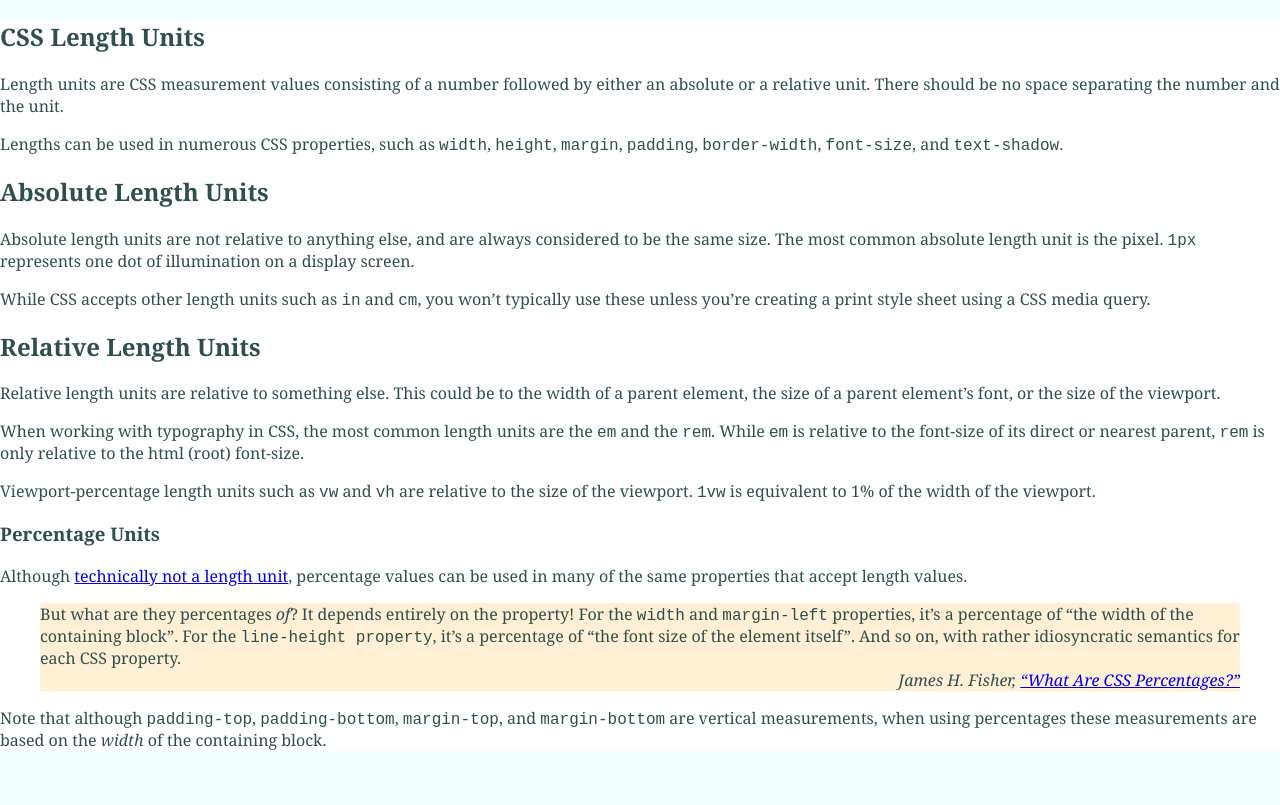
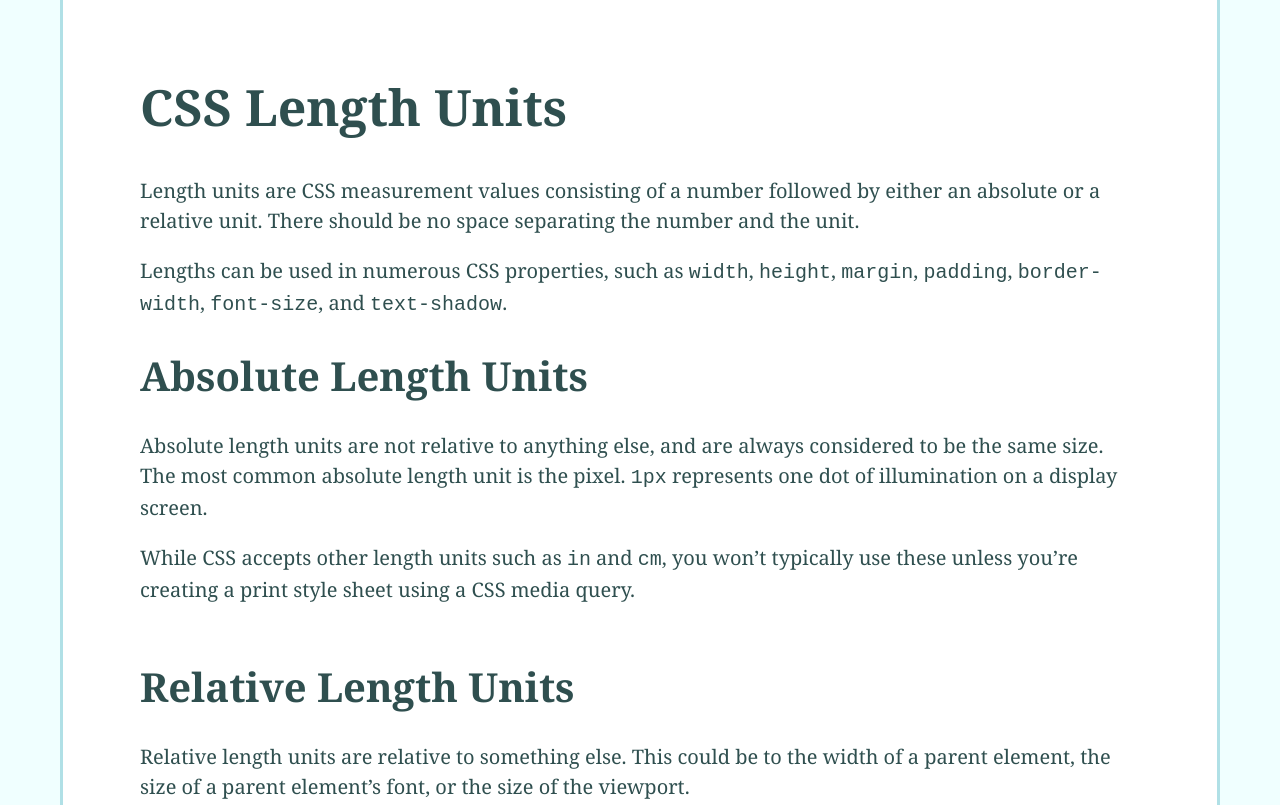
Before and after one commit to blairsh21/Treehouse-Practices, a plain HTML site: page CSS-Length-Units/index.html in a window 1280 px wide. Shown: the top 805 px of the page. Drawn offline with Linux system fonts and the light colour scheme.

Commit message:
Completed the project/practice

```diff
--- a/CSS-Length-Units/style.css
+++ b/CSS-Length-Units/style.css
@@ -1,6 +1,7 @@
 html {
     /* 1. set the root font size to 1.25 times its original size.
         use a relative font measurement to accomplish this. */
+    font-size: 1.25em;
 }
 
 body {
@@ -11,6 +12,7 @@ body {
     font-family: Georgia, 'Times New Roman', Times, serif;
     /* 2. set the line height to 1.5 times (or 150%) of the height of
           the body text. use a relative measurement to accomplish this. */
+    line-height: 1.5;
 }
 
 main {
@@ -27,24 +29,35 @@ main {
             - 6% on the left and right
             - 9% on the bottom
           - apply a 3px powderblue border to the left and right sides */
+    width: 80%;
+    max-width: 1000px;
+    min-height: 100vh;
+    margin: 0 auto;
+    padding: 3% 6% 9%;
+    border-left: 3px solid powderblue;
+    border-right: 3px solid powderblue;
 }
 
 section {
     /* 4. apply margin to the bottom of the section element.
           the margin should be 3 times the size of the root font size. */
+    margin-bottom: 3rem;
 }
 
 h1, h2, h3 {
     /* 5. set the line height to 1.1 times (or 110%) of the height of
           the body text. use a relative measurement to accomplish this. */
+    line-height: 1.1;
 }
 
 h1 {
     /* 6. set the h1 font size to 2.5 times the root font size. */
+    font-size: 2.5rem;
 }
 
 h2 {
     /* 7. set the h2 font size to twice the root font size. */
+    font-size: 2rem;
 }
 
 h3 {
@@ -52,6 +65,8 @@ h3 {
 
           -  set the font size to 1.5 times the root font size.
           -  set the top margin to twice the root font size. */
+    font-size: 1.5rem;
+    margin-top: 2rem;
 }
 
 code {
@@ -68,6 +83,10 @@ blockquote {
           - set the font size of the blockquote to 1.1 times the size
             of the parent element’s text. In other words, don’t refer
             to the root font size. */
+    padding: 5%;
+    margin: 2rem 1rem;
+    font-size: 1.1em;
+
 }
 
 cite {
@@ -80,4 +99,6 @@ cite {
              of the parent element’s text.
 
              In both cases, don’t refer to the root font size */
+    margin-top: 1em;
+    font-size: 0.75em;
 }
```
